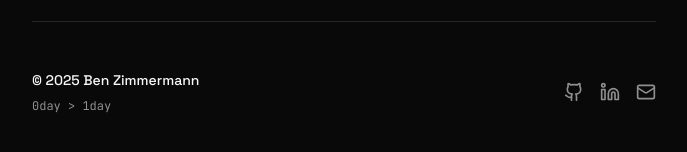
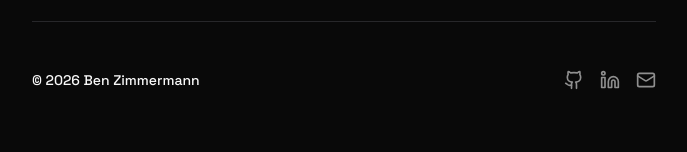
Before and after one commit to bzzimmy/bzzimmy.com, a Next.js app: page / in a window 1280 px wide. Shown: the part 3049-3201 px from the top of the page, without its empty margins (296-983 px from the left). Built offline with nearby package versions, Linux system fonts and the light colour scheme.

Commit message:
feat: remove quote from footer and update year to 2026

```diff
--- a/components/footer.tsx
+++ b/components/footer.tsx
@@ -12,10 +12,7 @@ export function Footer() {
         <div className="flex flex-col items-center justify-between gap-6 sm:flex-row border-t border-zinc-800 pt-12">
           <div className="flex flex-col items-center gap-2 sm:items-start">
             <span className="text-sm font-medium text-foreground">
-              © 2025 Ben Zimmermann
-            </span>
-            <span className="text-xs text-muted-foreground font-mono">
-              0day &gt; 1day
+              © 2026 Ben Zimmermann
             </span>
           </div>
 
```
